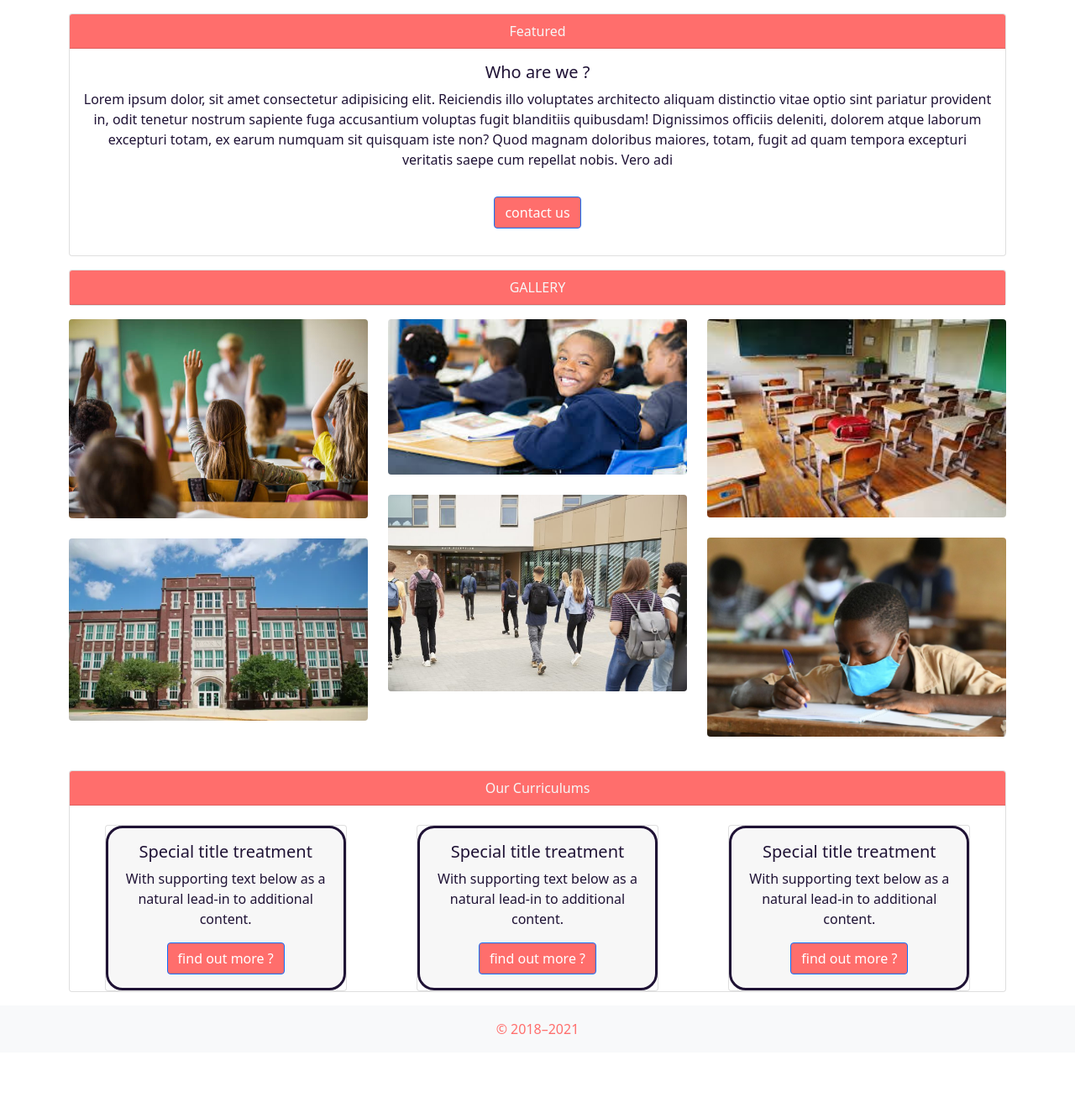
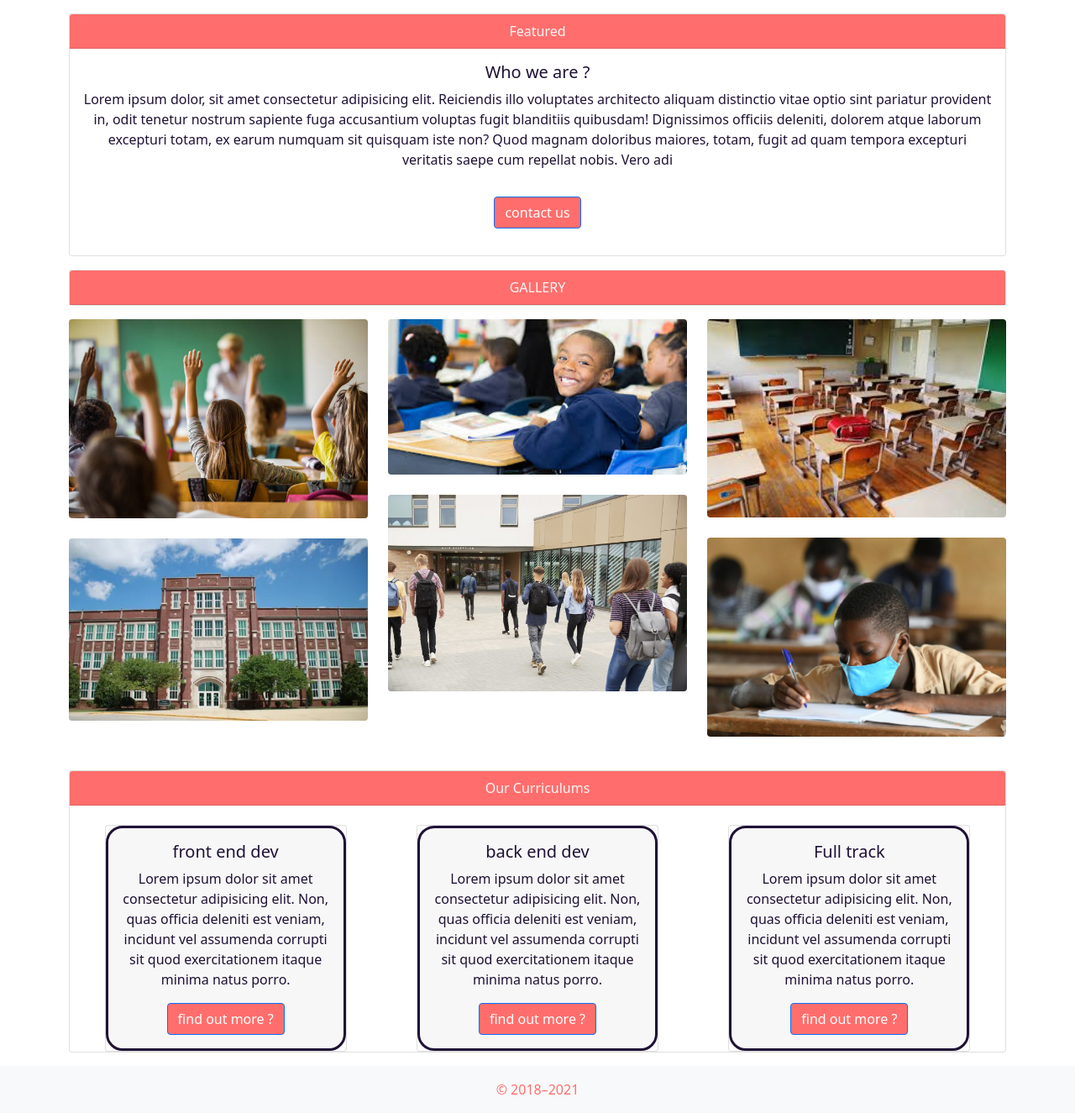
Before and after one commit to adnanbouthir/school-management-app, a PHP site: page /school-management-app/ in a window 1280 px wide. Shown: the part 56-1381 px from the top of the page at 84% size. Before the commit the page ends 1287 px from the top, so only its background shows below. Run offline with PHP 8.4, Linux system fonts and the light colour scheme.

Commit message:
added some UX changes

```diff
--- a/app/views/pages/index.php
+++ b/app/views/pages/index.php
@@ -6,7 +6,7 @@
             Featured
         </div>
         <div class="card-body">
-            <h5 class="card-title">Who are we ?</h5>
+            <h5 class="card-title">Who we are ?</h5>
             <p class="card-text">Lorem ipsum dolor, sit amet consectetur adipisicing elit. Reiciendis illo voluptates
                 architecto aliquam distinctio vitae optio sint pariatur provident in, odit tenetur nostrum sapiente fuga
                 accusantium voluptas fugit blanditiis quibusdam!
@@ -29,21 +29,21 @@
     <!-- Gallery -->
     <div class="row">
         <div class="col-lg-4 col-md-12 mb-4 mb-lg-0">
-            <img src="./public/img/istockphoto-1000887536-612x612.jpg" class="w-100 shadow-1-strong rounded mb-4"
+            <img src="../public/img/istockphoto-1000887536-612x612.jpg" class="w-100 shadow-1-strong rounded mb-4"
                 alt="" />
 
-            <img src="./public/img/w555mh8d5vjlzk18skxj.webp" class="w-100 shadow-1-strong rounded mb-4" alt="" />
+            <img src="../public/img/w555mh8d5vjlzk18skxj.webp" class="w-100 shadow-1-strong rounded mb-4" alt="" />
         </div>
 
         <div class="col-lg-4 mb-4 mb-lg-0">
-            <img src="./public/img/images.jpg" class="w-100 shadow-1-strong rounded mb-4" alt="" />
+            <img src="../public/img/images.jpg" class="w-100 shadow-1-strong rounded mb-4" alt="" />
 
-            <img src="./public/img/www.usnews.com.jpg" class="w-100 shadow-1-strong rounded mb-4" alt="" />
+            <img src="../public/img/www.usnews.com.jpg" class="w-100 shadow-1-strong rounded mb-4" alt="" />
         </div>
         <div class="col-lg-4 mb-4 mb-lg-0">
-            <img src="./public/img/imagees.jpg" class="w-100 shadow-1-strong rounded mb-4" alt="" />
+            <img src="../public/img/imagees.jpg" class="w-100 shadow-1-strong rounded mb-4" alt="" />
 
-            <img src="./public/img/UNI330896.JPG" class="w-100 shadow-1-strong rounded mb-4" alt="" />
+            <img src="../public/img/UNI330896.JPG" class="w-100 shadow-1-strong rounded mb-4" alt="" />
         </div>
     </div>
 
@@ -57,22 +57,22 @@
         <div class="cards d-flex justify-content-around">
             <div class="card" style="width: 18rem;">
                 <div class="card-body">
-                    <h5 class="card-title">Special title treatment</h5>
-                    <p class="card-text">With supporting text below as a natural lead-in to additional content.</p>
+                    <h5 class="card-title">front end dev</h5>
+                    <p class="card-text">Lorem ipsum dolor sit amet consectetur adipisicing elit. Non, quas officia deleniti est veniam, incidunt vel assumenda corrupti sit quod exercitationem itaque minima natus porro.</p>
                     <a href="#" class="btn btn-primary">find out more ?</a>
                 </div>
             </div>
             <div class="card " style="width: 18rem;">
                 <div class="card-body">
-                    <h5 class="card-title">Special title treatment</h5>
-                    <p class="card-text">With supporting text below as a natural lead-in to additional content.</p>
+                    <h5 class="card-title">back end dev</h5>
+                    <p class="card-text">Lorem ipsum dolor sit amet consectetur adipisicing elit. Non, quas officia deleniti est veniam, incidunt vel assumenda corrupti sit quod exercitationem itaque minima natus porro.</p>
                     <a href="#" class="btn btn-primary">find out more ?</a>
                 </div>
             </div>
             <div class="card" style="width: 18rem;">
                 <div class="card-body">
-                    <h5 class="card-title">Special title treatment</h5>
-                    <p class="card-text">With supporting text below as a natural lead-in to additional content.</p>
+                    <h5 class="card-title">Full track</h5>
+                    <p class="card-text">Lorem ipsum dolor sit amet consectetur adipisicing elit. Non, quas officia deleniti est veniam, incidunt vel assumenda corrupti sit quod exercitationem itaque minima natus porro.</p>
                     <a href="#" class="btn btn-primary">find out more ?</a>
                 </div>
             </div>
--- a/app/views/users/login.php
+++ b/app/views/users/login.php
@@ -2,8 +2,6 @@
 <?php require APPROOT .'/views/inc/nav.php'; ?>
 
 <style>
-
-
   .form-signin {
     width: 100%;
     height: 80vh;
@@ -33,6 +31,7 @@
   }
 </style>
 <main class="form-signin">
+  <div class="container-signin">
     <form>
 
 
@@ -55,5 +54,6 @@
       <button class="w-100 btn btn-lg btn-primary" type="submit">Sign in</button>
 
     </form>
+  </div>
 </main>
 <?php require APPROOT .'/views/inc/footer.php';?>
--- a/public/css/style.css
+++ b/public/css/style.css
@@ -40,12 +40,22 @@ body {
 }
 
 .cards .card-body {
-
+    cursor: pointer;
     border: solid;
     border-radius: 20px;
     background-color: #F7F7F7;
 
 }
+.cards .card-body:hover {
+    background-color: #ff6e6c;
+    color: #F7F7F7;
+
+}
+
 .text-muted {
     color: #ff6e6c  !important;
 }
+
+.container-signin {
+    margin-top: 5em;
+}
```
Lines whose indentation alone changed are shown as unchanged.
